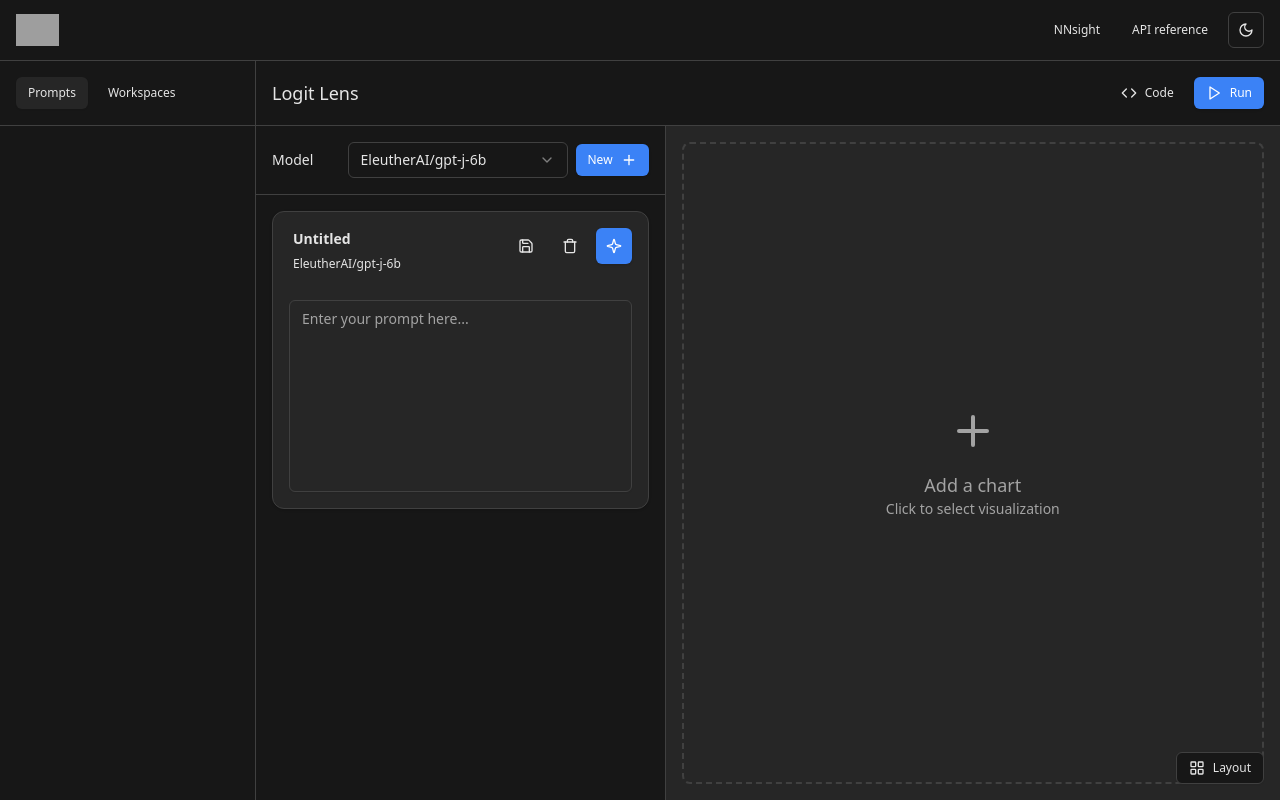
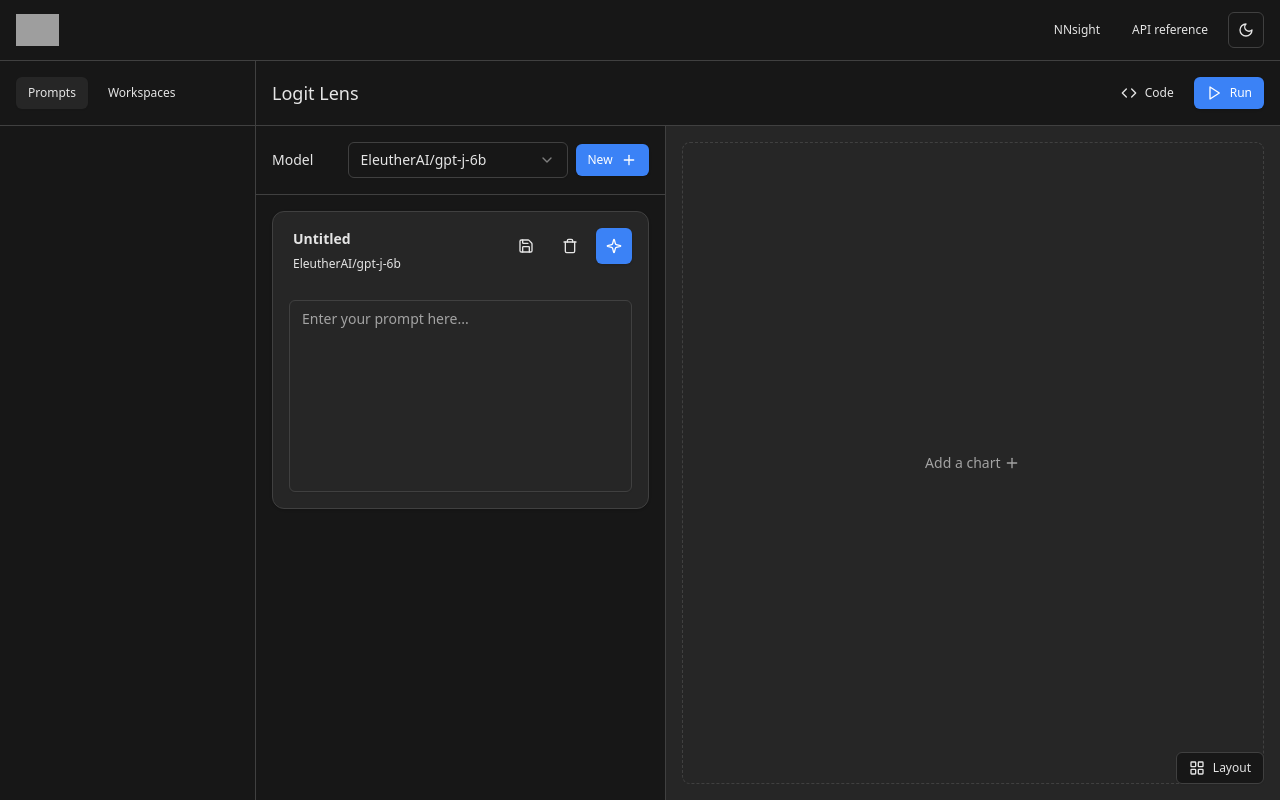
Before and after one commit to cadentj/nn, a Next.js app in the folder interface/: page / in a window 1280 px wide. Built offline with nearby package versions, Linux system fonts and the light colour scheme; grey boxes are pictures that could not be loaded.

Commit message:
Use shadcn dialog component, remove chart option

```diff
--- a/interface/src/components/Playground.tsx
+++ b/interface/src/components/Playground.tsx
@@ -7,6 +7,7 @@
     Plus,
     BarChart,
     LayoutGrid,
+    X,
 } from "lucide-react";
 import { Button } from "@/components/ui/button";
 import { Workbench } from "@/components/Workbench";
@@ -22,6 +23,7 @@
     DialogContent,
     DialogHeader,
     DialogTitle,
+    DialogTrigger,
 } from "@/components/ui/dialog";
 import {
     DropdownMenu,
@@ -54,7 +56,7 @@
     const [chartData, setChartData] = useState<LogitLensResponse | null>(null);
     const [isLoading, setIsLoading] = useState<boolean>(false);
 
-    const [selectedModes, setSelectedModes] = useState<number[]>([])
+    const [selectedModes, setSelectedModes] = useState<(number | undefined)[]>([])
     const [isSelectingChart, setIsSelectingChart] = useState<boolean>(false)
     const [layout, setLayout] = useState<Layout>("1x1")
     const [selectedPosition, setSelectedPosition] = useState<number | null>(null)
@@ -195,6 +197,14 @@
         ));
     };
 
+    const handleRemoveChart = (position: number) => {
+        setSelectedModes(prev => {
+            const newModes = [...prev];
+            newModes[position] = undefined;
+            return newModes;
+        });
+    }
+
     return (
         <div className="flex flex-col h-screen">
             <header className="border-b  px-4 py-3 flex items-center justify-between">
@@ -288,25 +298,34 @@
                             <div className="flex-1 overflow-auto p-4">
                                 <div className={`grid ${getLayoutGrid()} gap-4 h-full`}>
                                     {Array.from({ length: getBoxCount() }).map((_, index) => (
-                                        <div key={index} className="h-full">
+                                        <div key={index} className="h-full relative">
                                             {selectedModes[index] !== undefined ? (
+                                                <div className="h-full">
+                                                    <button
+                                                        onClick={() => handleRemoveChart(index)}
+                                                        className="absolute top-2 right-2 p-1 rounded-full hover:bg-muted transition-colors z-10"
+                                                    >
+                                                        <X className="h-4 w-4 text-muted-foreground" />
+                                                    </button>
                                                     <TestChart
                                                         title={modes[selectedModes[index]].name}
                                                         description={modes[selectedModes[index]].description}
                                                         data={chartData}
                                                         isLoading={isLoading}
                                                     />
+                                                </div>
                                             ) : (
                                                 <div
-                                                    className="flex flex-col items-center justify-center h-full border-2 border-dashed rounded-lg p-8 cursor-pointer hover:bg-muted/50 transition-colors"
+                                                    className="flex flex-col items-center justify-center h-full border border-dashed rounded-lg p-8 cursor-pointer hover:bg-muted/50 transition-colors"
                                                     onClick={() => {
                                                         setSelectedPosition(index);
                                                         setIsSelectingChart(true);
                                                     }}
                                                 >
-                                                    <Plus className="h-12 w-12 text-muted-foreground mb-4" />
-                                                    <p className="text-lg font-medium text-muted-foreground">Add a chart</p>
-                                                    <p className="text-sm text-muted-foreground">Click to select visualization</p>
+                                                    <div className="flex items-center gap-1">
+                                                        <p className="text-sm font-medium text-muted-foreground">Add a chart</p>
+                                                        <Plus className="h-4 w-4 text-muted-foreground" />
+                                                    </div>
                                                 </div>
                                             )}
                                         </div>
@@ -342,9 +361,9 @@
             </div>
 
             {/* Chart selection overlay */}
-            {isSelectingChart && (
-                <div className="fixed inset-0 bg-background/80 backdrop-blur-sm flex items-center justify-center z-50">
-                    <div className="bg-background border rounded-lg p-6 max-w-2xl w-full mx-4">
+
+            <Dialog open={isSelectingChart} onOpenChange={setIsSelectingChart}>
+                <DialogContent>
                         <h2 className="text-lg font-medium mb-4">Select Visualization</h2>
                         <div className="grid grid-cols-2 gap-4">
                             {modes.map((mode, index) => (
@@ -373,9 +392,9 @@
                                 </div>
                             ))}
                         </div>
-                    </div>
-                </div>
-            )}
+                </DialogContent>
+            </Dialog>
+
         </div>
     );
 }
```
Lines whose indentation alone changed are shown as unchanged.
